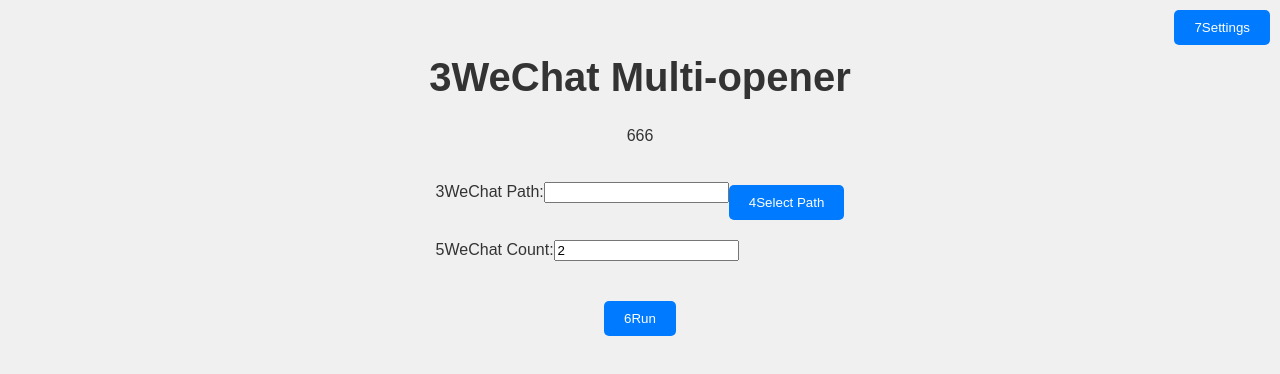
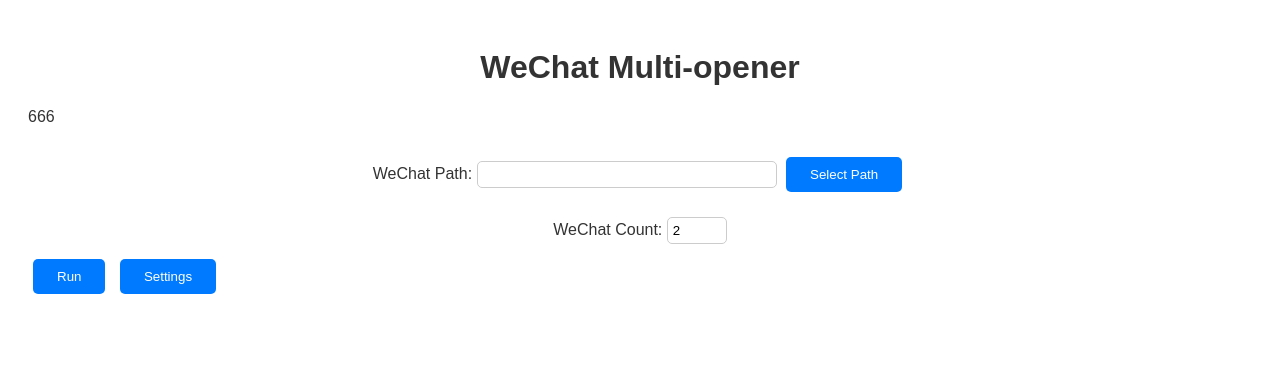
Before and after one commit to TuTouPower/DuoWei, an Electron app: page index.html in a window 1280 px wide. Drawn offline with Linux system fonts and the light colour scheme; no server answers.

Commit message:
modify code

```diff
--- a/index.html
+++ b/index.html
@@ -2,29 +2,29 @@
 <html lang="en">
 <head>
     <meta charset="UTF-8">
-    <title id="title">1WeChat Multi-opener</title>
+    <title id="title">WeChat Multi-opener</title>
     <link rel="stylesheet" type="text/css" href="styles.css">
 </head>
 <body>
     <header>
-        <h1 id="headline">3WeChat Multi-opener</h1>
+        <h1 id="headline">WeChat Multi-opener</h1>
     </header>
 
     <main>
         <p id="wechat-status">666</p>
         <div class="centered-container">
             <div class="input-group">
-                <label for="wechat-path-input">3WeChat Path:</label>
+                <label for="wechat-path-input">WeChat Path:</label>
                 <input id="wechat-path-input" type="text">
-                <button id="select-wechat-path-button">4Select Path</button>
+                <button id="select-wechat-path-button">Select Path</button>
             </div>
             <div class="input-group">
-                <label for="wechat-count-input">5WeChat Count:</label>
+                <label for="wechat-count-input">WeChat Count:</label>
                 <input id="wechat-count-input" type="number" min="1" step="1" value="2">
             </div>
         </div>
-        <button id="run-command-button">6Run</button>
-        <button id="settings-button">7Settings</button>
+        <button id="run-command-button">Run</button>
+        <button id="settings-button">Settings</button>
     </main>
 
     <script src="renderer.js"></script>
--- a/renderer.js
+++ b/renderer.js
@@ -17,7 +17,7 @@
 // 0 未运行
 // -1 weChatAppPath 不存在
 // -2 未在 weChatAppPath 下找到可执行文件
-// -10000 未知错误
+// -10000 初始值
 let weChatStatus = -10000;
 
 function updateWeChatStatus(status) {
@@ -27,17 +27,17 @@
 
     switch (weChatStatus) {
         case 0:
-            statusText = i18next.t('status_0');
+            statusText = i18next.t('wechat_status_0');
             buttonColor = '#007BFF';
             break;
         case -1:
-            statusText = i18next.t('status_1');
+            statusText = i18next.t('wechat_status_negative_1');
             break;
         case -2:
-            statusText = i18next.t('status_2');
+            statusText = i18next.t('wechat_status_negative_2');
             break;
         default:
-            statusText = `${weChatStatus} ` + i18next.t('status_3');
+            statusText = `${weChatStatus} ` + i18next.t('wechat_status_positive_num');
     }
 
     weChatStatusText.textContent = statusText;
@@ -59,6 +59,7 @@
             // 在此回调函数中进行翻译，因为此时可以确保i18next已经初始化完成
             duoweiTitle.innerText = t('title');
             duoweiHeadline.innerText = t('headline');
+            weChatStatusText.innerText = t('wechat_status_negative_10000');
             weChatPathLabel.innerText = t('wechat_path_label');
             selectWeChatPathButton.innerText = t('select_wechat_path_button');
             weChatCountLabel.innerText = t('wechat_count_label');
--- a/styles.css
+++ b/styles.css
@@ -1,63 +1,45 @@
 body {
-    background-color: #f0f0f0;
     font-family: Arial, sans-serif;
     color: #333;
-    text-align: center;
     padding: 20px;
 }
 
-h1 {
-    font-size: 2.5em;
-    color: #333;
-}
-
-#wechat-status {
-    margin-bottom: 20px;
-}
-
-.input-group {
-    display: flex;
-    justify-content: center;
-    align-items: center;
-    margin-bottom: 20px;
-}
-
-.input-container label {
-    margin-right: 10px;
-}
-
-.input-container input {
-    margin-right: 10px;
+header {
+    text-align: center;
 }
 
 .centered-container {
     display: flex;
     flex-direction: column;
-    align-items: flex-start;
-    justify-content: center;
-    width: fit-content;
-    margin: auto;
+    align-items: center;
+}
+
+.input-group {
+    margin: 10px 0;
+}
+
+input {
+    padding: 5px;
+    border: 1px solid #ccc;
+    border-radius: 5px;
+    width: 300px;
+    box-sizing: border-box;
+}
+
+input[type="number"] {
+    width: 60px;
 }
 
 button {
-    padding: 10px 20px;
+    background-color: #007BFF;
     color: white;
-    background-color: #007BFF;
+    padding: 10px 24px;
+    margin: 5px;
     border: none;
     border-radius: 5px;
     cursor: pointer;
 }
 
 button:hover {
-    background-color: #0056b3;
+    opacity: 0.8;
 }
-
-#settings-button {
-    position: absolute;
-    top: 10px;
-    right: 10px;
-}
-
-#run-command-button, #select-wechat-path-button {
-    margin-top: 20px;
-}
```
Also changed, not shown: locales/en/translation.json (+5 -4 lines), locales/zh/translation.json (+5 -4 lines).
